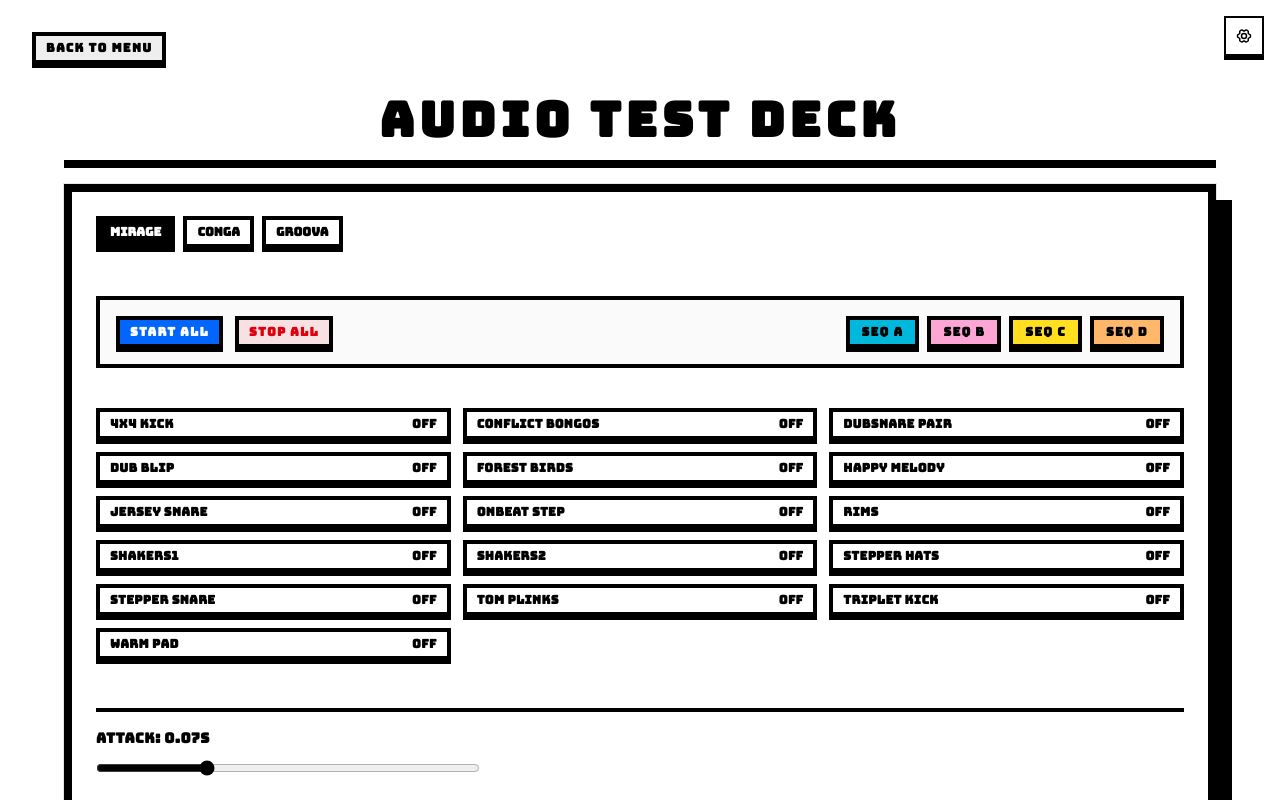
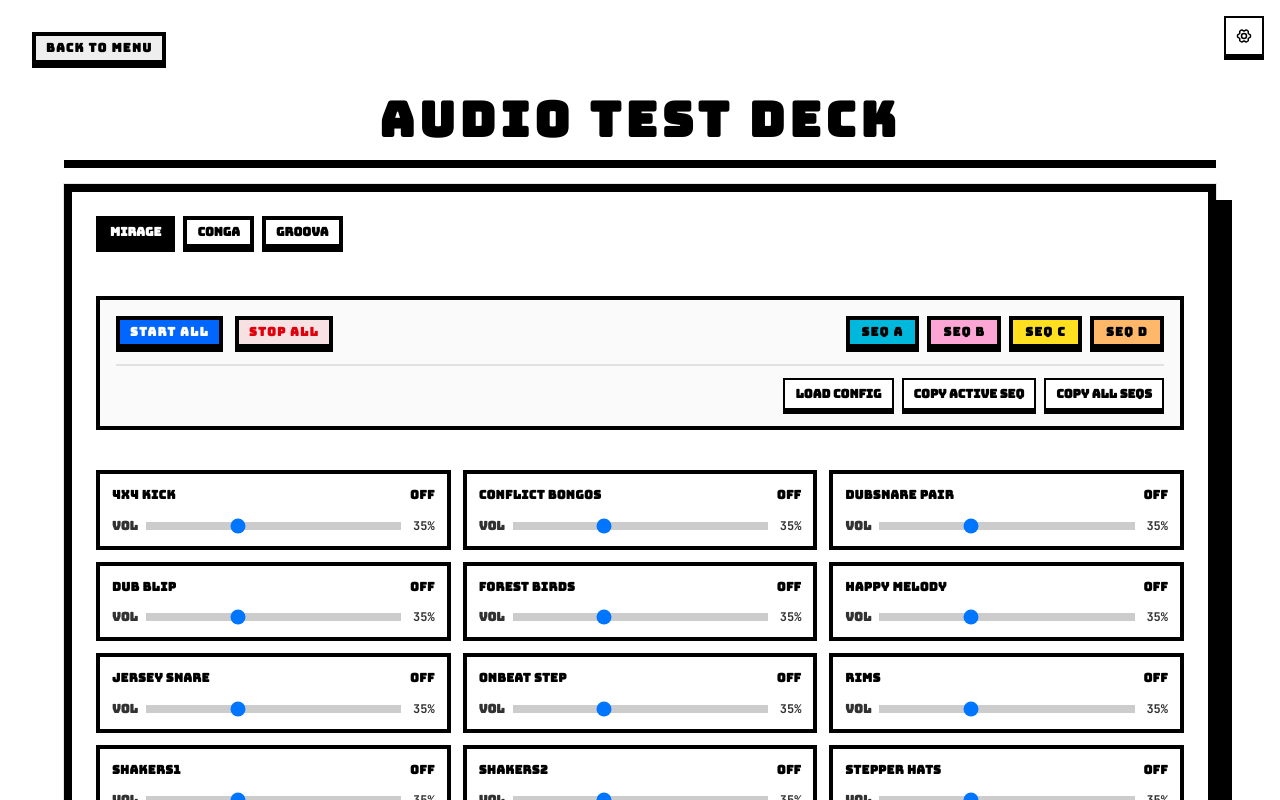
Before and after one commit to Jaydchw/voting-monkey-balls, a Next.js app: page /audio-test in a window 1280 px wide. Shown: the top 800 px of the page. Built offline with nearby package versions, Linux system fonts and the light colour scheme; no server answers.

Commit message:
feat: per track volume control + export/load config

```diff
--- a/src/app/audio-test/page.tsx
+++ b/src/app/audio-test/page.tsx
@@ -66,6 +66,7 @@ const SONGS = {
       "groova shaker.mp3",
       "groova snare-1.mp3",
       "groova snare.mp3",
+      "groova snare.mp3",
       "groova synth.mp3",
       "groova synthstabs.mp3",
       "groova toms.mp3",
@@ -75,29 +76,31 @@ const SONGS = {
   },
 } as const;
 
-const LOOP_VOLUME = 0.35;
 const DEFAULT_LOOP_ATTACK = 0.07;
 const DEFAULT_LOOP_DURATION = 8;
 const DEFAULT_SONG = "mirage" as const;
+const DEFAULT_VOLUME = 0.35;
 
 type SongId = keyof typeof SONGS;
 type SoundFile = string;
-type ToggleState = Record<SoundFile, boolean>;
+type TrackState = { enabled: boolean; volume: number };
+type SequenceState = Record<SoundFile, TrackState>;
+type AllSequencesState = Record<'A' | 'B' | 'C' | 'D', SequenceState>;
 
-function createInitialState(files: readonly SoundFile[]): ToggleState {
+function createInitialState(files: readonly SoundFile[]): SequenceState {
   return files.reduce((acc, file) => {
-    acc[file] = false;
+    acc[file] = { enabled: false, volume: DEFAULT_VOLUME };
     return acc;
-  }, {} as ToggleState);
+  }, {} as SequenceState);
 }
 
-function getInitialSequences(songId: SongId) {
+function getInitialSequences(songId: SongId): AllSequencesState {
   const files = SONGS[songId].files;
   return {
     A: createInitialState(files),
-    B: files.reduce((acc, file) => { acc[file] = true; return acc; }, {} as ToggleState),
-    C: files.reduce((acc, file, idx) => { acc[file] = idx % 2 === 0; return acc; }, {} as ToggleState),
-    D: files.reduce((acc, file, idx) => { acc[file] = idx < Math.floor(files.length / 2); return acc; }, {} as ToggleState),
+    B: files.reduce((acc, file) => { acc[file] = { enabled: true, volume: DEFAULT_VOLUME }; return acc; }, {} as SequenceState),
+    C: files.reduce((acc, file, idx) => { acc[file] = { enabled: idx % 2 === 0, volume: DEFAULT_VOLUME }; return acc; }, {} as SequenceState),
+    D: files.reduce((acc, file, idx) => { acc[file] = { enabled: idx < Math.floor(files.length / 2), volume: DEFAULT_VOLUME }; return acc; }, {} as SequenceState),
   };
 }
 
@@ -111,12 +114,18 @@ function buildSongPath(songId: SongId, file: SoundFile) {
 
 export default function AudioTestPage() {
   const [song, setSong] = useState<SongId>(DEFAULT_SONG);
-  const [sequences, setSequences] = useState(() => getInitialSequences(DEFAULT_SONG));
+  const [sequences, setSequences] = useState<AllSequencesState>(() => getInitialSequences(DEFAULT_SONG));
   const [activeSequence, setActiveSequence] = useState<'A' | 'B' | 'C' | 'D' | null>('A');
-  const [active, setActive] = useState<ToggleState>(() => sequences.A);
+  const [active, setActive] = useState<SequenceState>(() => sequences.A);
 
   const [loopDuration, setLoopDuration] = useState<number>(DEFAULT_LOOP_DURATION);
   const [attack, setAttack] = useState<number>(DEFAULT_LOOP_ATTACK);
+
+  const [copiedSeq, setCopiedSeq] = useState(false);
+  const [copiedAll, setCopiedAll] = useState(false);
+  const [showImport, setShowImport] = useState(false);
+  const [importText, setImportText] = useState("");
+  const [importError, setImportError] = useState("");
 
   const audioContextRef = useRef<AudioContext | null>(null);
   const buffersRef = useRef<Partial<Record<string, AudioBuffer>>>({});
@@ -131,7 +140,7 @@ export default function AudioTestPage() {
   const transportRef = useRef<{ startTime: number; loopDuration: number } | null>(null);
 
   const soundFiles = useMemo(() => SONGS[song].files, [song]);
-  const activeRef = useRef<ToggleState>(active);
+  const activeRef = useRef<SequenceState>(active);
   const soundFilesRef = useRef<readonly SoundFile[]>(soundFiles);
   const attackRef = useRef<number>(attack);
   const songRef = useRef<SongId>(song);
@@ -215,12 +224,16 @@ export default function AudioTestPage() {
     source.loop = true;
     source.loopStart = 0;
     source.loopEnd = loopDurationSeconds;
+
+    const targetVolume = activeRef.current[file]?.volume ?? DEFAULT_VOLUME;
     const gain = ctx.createGain();
     gain.gain.setValueAtTime(0, startAt);
-    gain.gain.linearRampToValueAtTime(LOOP_VOLUME, startAt + attackRef.current);
+    gain.gain.linearRampToValueAtTime(targetVolume, startAt + attackRef.current);
+
     source.connect(gain);
     gain.connect(ctx.destination);
     source.start(startAt, offset);
+
     loopSourcesRef.current[file] = source;
     loopGainsRef.current[file] = gain;
   };
@@ -229,12 +242,16 @@ export default function AudioTestPage() {
     const ctx = getAudioContext();
     const source = ctx.createBufferSource();
     source.buffer = buffer;
+
+    const targetVolume = activeRef.current[file]?.volume ?? DEFAULT_VOLUME;
     const gain = ctx.createGain();
     gain.gain.setValueAtTime(0, startAt);
-    gain.gain.linearRampToValueAtTime(LOOP_VOLUME, startAt + attackRef.current);
+    gain.gain.linearRampToValueAtTime(targetVolume, startAt + attackRef.current);
+
     source.connect(gain);
     gain.connect(ctx.destination);
     source.start(startAt, offset);
+
     const inst = { source, gain };
     tailInstancesRef.current[file] = [...(tailInstancesRef.current[file] || []), inst];
     source.onended = () => {
@@ -246,7 +263,7 @@ export default function AudioTestPage() {
 
   const scheduleWithTailTrack = async (file: SoundFile) => {
     const ctx = getAudioContext();
-    if (!transportRef.current || !activeRef.current[file]) return;
+    if (!transportRef.current || !activeRef.current[file]?.enabled) return;
     const buffer = await loadBuffer(songRef.current, file);
     const now = ctx.currentTime;
     const cycle = nextCycleRef.current[file] ?? Math.floor((now - transportRef.current.startTime) / transportRef.current.loopDuration);
@@ -263,12 +280,11 @@ export default function AudioTestPage() {
     if (songRef.current === "mirage") return; // Mirage uses the perfect no-tail loop natively
 
     schedulerRef.current = window.setInterval(() => {
-      soundFilesRef.current.forEach(file => { if (activeRef.current[file]) void scheduleWithTailTrack(file); });
+      soundFilesRef.current.forEach(file => { if (activeRef.current[file]?.enabled) void scheduleWithTailTrack(file); });
     }, 100);
   };
 
-  // Soft Sequence Transition - Synchronizes new tracks into the existing playing mix
-  const applySequence = async (newActive: ToggleState, seqKey?: 'A' | 'B' | 'C' | 'D' | null) => {
+  const applySequence = async (newActive: SequenceState, seqKey?: 'A' | 'B' | 'C' | 'D' | null) => {
     const ctx = getAudioContext();
     if (ctx.state !== "running") await ctx.resume();
 
@@ -279,24 +295,22 @@ export default function AudioTestPage() {
     if (seqKey !== undefined) setActiveSequence(seqKey);
 
     const isNoTail = songRef.current === "mirage";
-    const needsToPlay = soundFilesRef.current.some(f => newActive[f]);
+    const needsToPlay = soundFilesRef.current.some(f => newActive[f]?.enabled);
 
-    // Initialize transport if it's the first track being enabled
     if (needsToPlay && !transportRef.current) {
       transportRef.current = { startTime: ctx.currentTime + 0.08, loopDuration };
     }
 
     for (const file of soundFilesRef.current) {
-      const wasOn = oldActive[file];
-      const isNowOn = newActive[file];
+      const wasOn = oldActive[file]?.enabled;
+      const isNowOn = newActive[file]?.enabled;
 
       if (wasOn && !isNowOn) {
-        stopFile(file); // Turn off the track
+        stopFile(file);
       } else if (!wasOn && isNowOn) {
-        // Sync the track immediately to the ongoing mix
         void (async () => {
           const buffer = await loadBuffer(songRef.current, file);
-          if (!activeRef.current[file]) return; // Cancel if toggled off quickly
+          if (!activeRef.current[file]?.enabled) return;
 
           const transport = transportRef.current!;
           const now = ctx.currentTime;
@@ -312,43 +326,51 @@ export default function AudioTestPage() {
             void scheduleWithTailTrack(file);
           }
         })();
+      } else if (wasOn && isNowOn && oldActive[file]?.volume !== newActive[file]?.volume) {
+        const now = ctx.currentTime;
+        if (loopGainsRef.current[file]) {
+          loopGainsRef.current[file]!.gain.setTargetAtTime(newActive[file].volume, now, 0.05);
+        }
+        if (tailInstancesRef.current[file]) {
+          tailInstancesRef.current[file]!.forEach(inst => {
+            inst.gain.gain.setTargetAtTime(newActive[file].volume, now, 0.05);
+          });
+        }
       }
     }
 
-    // Handle global scheduling state
     if (!needsToPlay) {
       clearScheduler();
-      transportRef.current = null; // Clean slate when all tracks stop
+      transportRef.current = null;
     } else if (!isNoTail) {
       if (!schedulerRef.current) syncScheduler();
     }
   };
 
-  // Hard Reset - Destroys transport and restarts audio context (used for changing songs)
-  const hardResetAndApply = async (newActive: ToggleState, seqKey?: 'A' | 'B' | 'C' | 'D' | null) => {
+  const hardResetAndApply = async (newActive: SequenceState, seqKey?: 'A' | 'B' | 'C' | 'D' | null) => {
     const ctx = getAudioContext();
     if (ctx.state !== "running") await ctx.resume();
 
-    stopAllSound(); // Purge old songs perfectly
+    stopAllSound();
     clearScheduler();
 
     activeRef.current = newActive;
     setActive(newActive);
     if (seqKey !== undefined) setActiveSequence(seqKey);
 
-    const enabled = soundFilesRef.current.filter(f => newActive[f]);
-    if (enabled.length === 0) {
+    const enabledFiles = soundFilesRef.current.filter(f => newActive[f]?.enabled);
+    if (enabledFiles.length === 0) {
       transportRef.current = null;
       return;
     }
 
-    const buffers = await Promise.all(enabled.map(f => loadBuffer(songRef.current, f)));
+    const buffers = await Promise.all(enabledFiles.map(f => loadBuffer(songRef.current, f)));
     const startAt = ctx.currentTime + 0.08;
     transportRef.current = { startTime: startAt, loopDuration };
 
     const isNoTail = songRef.current === "mirage";
 
-    enabled.forEach((file, i) => {
+    enabledFiles.forEach((file, i) => {
       if (isNoTail) {
         startLoopingSource(file, buffers[i], loopDuration, startAt, 0);
       } else {
@@ -362,8 +384,8 @@ export default function AudioTestPage() {
   };
 
   const toggleFile = async (file: SoundFile) => {
-    const nextEnabled = !active[file];
-    const nextState = { ...active, [file]: nextEnabled };
+    const nextEnabled = !active[file].enabled;
+    const nextState = { ...active, [file]: { ...active[file], enabled: nextEnabled } };
 
     if (activeSequence) {
       setSequences(prev => ({ ...prev, [activeSequence]: nextState }));
@@ -372,12 +394,87 @@ export default function AudioTestPage() {
     await applySequence(nextState, activeSequence);
   };
 
+  const changeVolume = (file: SoundFile, newVolume: number) => {
+    const nextState = { ...active, [file]: { ...active[file], volume: newVolume } };
+
+    setActive(nextState);
+    activeRef.current = nextState;
+
+    if (activeSequence) {
+      setSequences(prev => ({ ...prev, [activeSequence]: nextState }));
+    }
+
+    const ctx = getAudioContext();
+    const now = ctx.currentTime;
+
+    if (loopGainsRef.current[file]) {
+      loopGainsRef.current[file]!.gain.setTargetAtTime(newVolume, now, 0.05);
+    }
+
+    if (tailInstancesRef.current[file]) {
+      tailInstancesRef.current[file]!.forEach(inst => {
+        inst.gain.gain.setTargetAtTime(newVolume, now, 0.05);
+      });
+    }
+  };
+
   const handleSetAll = (enabled: boolean) => {
-    const nextState = soundFilesRef.current.reduce((acc, f) => { acc[f] = enabled; return acc; }, {} as ToggleState);
+    const nextState = soundFilesRef.current.reduce((acc, f) => {
+      acc[f] = { enabled, volume: activeRef.current[f]?.volume ?? DEFAULT_VOLUME };
+      return acc;
+    }, {} as SequenceState);
+
     if (activeSequence) {
       setSequences(prev => ({ ...prev, [activeSequence]: nextState }));
     }
     applySequence(nextState, activeSequence);
+  };
+
+  // Clipboard & Import Utilities
+  const handleCopyCurrentSequence = () => {
+    const textToCopy = `/* --- COPY-PASTE SEQUENCE (${activeSequence || 'CUSTOM'}) START --- */\n${JSON.stringify(activeRef.current, null, 2)}\n/* --- COPY-PASTE SEQUENCE END --- */`;
+    navigator.clipboard.writeText(textToCopy);
+    setCopiedSeq(true);
+    setTimeout(() => setCopiedSeq(false), 2000);
+  };
+
+  const handleCopyAllSequences = () => {
+    const textToCopy = `/* --- COPY-PASTE ALL SEQUENCES START --- */\n${JSON.stringify(sequences, null, 2)}\n/* --- COPY-PASTE ALL SEQUENCES END --- */`;
+    navigator.clipboard.writeText(textToCopy);
+    setCopiedAll(true);
+    setTimeout(() => setCopiedAll(false), 2000);
+  };
+
+  const handleImportConfig = async () => {
+    try {
+      setImportError("");
+      // Strip out the /* ... */ comments generated by our copy methods
+      const cleanText = importText.replace(/\/\*[\s\S]*?\*\//g, '').trim();
+      if (!cleanText) throw new Error("No valid JSON found in your paste.");
+
+      const parsed = JSON.parse(cleanText);
+
+      // Simple heuristic: Does it contain "A" and "B" blocks? If so, it's an "All Sequences" export.
+      if (parsed.A && parsed.B) {
+        setSequences(parsed);
+        if (activeSequence && parsed[activeSequence]) {
+          await hardResetAndApply(parsed[activeSequence], activeSequence);
+        } else {
+          await hardResetAndApply(parsed.A, 'A');
+        }
+      } else {
+        // Otherwise, it's a single sequence. Apply it to the currently active letter slot.
+        const targetSeqKey = activeSequence || 'A';
+        setSequences(prev => ({ ...prev, [targetSeqKey]: parsed }));
+        await hardResetAndApply(parsed, targetSeqKey);
+      }
+
+      setShowImport(false);
+      setImportText("");
+    } catch (err) {
+      console.error("Config Parse Error:", err);
+      setImportError("Failed to load config. Ensure you copied the full block properly.");
+    }
   };
 
   useEffect(() => {
@@ -412,7 +509,6 @@ export default function AudioTestPage() {
                     if (song === id) return;
                     setSong(id);
 
-                    // Immediately update references to guarantee hard reset uses new song files
                     songRef.current = id;
                     soundFilesRef.current = SONGS[id].files;
 
@@ -427,7 +523,8 @@ export default function AudioTestPage() {
             </div>
           </div>
 
-          <div className="flex flex-wrap items-center gap-3 mb-6 bg-zinc-50 p-4 border-4 border-black">
+          <div className="flex flex-col gap-3 mb-6 bg-zinc-50 p-4 border-4 border-black">
+            <div className="flex flex-wrap items-center gap-3">
               <Button className="border-4 border-black rounded-none uppercase font-black tracking-widest bg-primary text-primary-foreground" onClick={() => handleSetAll(true)}>
                 Start All
               </Button>
@@ -435,7 +532,6 @@ export default function AudioTestPage() {
                 Stop All
               </Button>
 
-            {/* Sequence Selector Buttons */}
               <div className="flex gap-2 ml-auto">
                 <Button className={`border-4 border-black rounded-none uppercase font-black tracking-widest text-black hover:bg-cyan-200 text-xs px-3 ${activeSequence === 'A' ? 'bg-cyan-500' : 'bg-cyan-300'}`} onClick={() => applySequence(sequences.A, 'A')}>
                   Seq A
@@ -452,18 +548,70 @@ export default function AudioTestPage() {
               </div>
             </div>
 
+            <div className="flex justify-end gap-2 pt-3 mt-1 border-t-2 border-black/10">
+              <Button variant="outline" className="border-2 border-black rounded-none uppercase font-black text-xs h-8" onClick={() => setShowImport(!showImport)}>
+                {showImport ? "Close Import" : "Load Config"}
+              </Button>
+              <Button variant="outline" className="border-2 border-black rounded-none uppercase font-black text-xs h-8" onClick={handleCopyCurrentSequence}>
+                {copiedSeq ? "Copied!" : "Copy Active Seq"}
+              </Button>
+              <Button variant="outline" className="border-2 border-black rounded-none uppercase font-black text-xs h-8" onClick={handleCopyAllSequences}>
+                {copiedAll ? "Copied!" : "Copy All Seqs"}
+              </Button>
+            </div>
+
+            {/* Import Overlay */}
+            {showImport && (
+              <div className="mt-2 p-4 border-4 border-black bg-white shadow-inner">
+                <div className="text-sm font-black uppercase mb-2 tracking-wide">Paste Config Code:</div>
+                <textarea
+                  className="w-full h-32 p-3 font-mono text-xs border-2 border-black focus:outline-none focus:ring-0 bg-zinc-50"
+                  value={importText}
+                  onChange={(e) => setImportText(e.target.value)}
+                  placeholder="Paste the sequence block here..."
+                />
+                {importError && <div className="text-red-600 font-bold text-xs mt-2 uppercase">{importError}</div>}
+                <div className="flex justify-end gap-2 mt-3">
+                  <Button className="border-2 border-black rounded-none uppercase font-black text-xs h-8 bg-green-400 text-black hover:bg-green-300" onClick={handleImportConfig}>
+                    Apply Config
+                  </Button>
+                </div>
+              </div>
+            )}
+          </div>
+
           <div className="grid grid-cols-1 md:grid-cols-2 lg:grid-cols-3 gap-3">
-            {soundFiles.map(file => (
-              <Button key={file} onClick={() => toggleFile(file)}
-                className={`justify-between border-4 border-black rounded-none uppercase font-black tracking-wide ${active[file] ? "bg-primary text-primary-foreground hover:bg-primary/90" : "bg-white text-black hover:bg-zinc-100"}`}>
-                <span>{file.replace(".mp3", "").replaceAll("_", " ")}</span>
-                <span>{active[file] ? "ON" : "OFF"}</span>
-              </Button>
-            ))}
+            {soundFiles.map(file => {
+              const isOn = active[file]?.enabled ?? false;
+              const vol = active[file]?.volume ?? DEFAULT_VOLUME;
+
+              return (
+                <div key={file} className={`flex flex-col border-4 border-black rounded-none ${isOn ? "bg-primary text-primary-foreground" : "bg-white text-black"}`}>
+                  <button onClick={() => toggleFile(file)}
+                    className="flex justify-between items-center w-full p-3 uppercase font-black tracking-wide hover:bg-black/10 transition-colors focus:outline-none">
+                    <span className="truncate pr-2">{file.replace(".mp3", "").replaceAll("_", " ")}</span>
+                    <span>{isOn ? "ON" : "OFF"}</span>
+                  </button>
+                  <div className="flex items-center gap-2 px-3 pb-3">
+                    <span className="text-xs font-bold opacity-80">VOL</span>
+                    <input
+                      type="range"
+                      min="0" max="1" step="0.01"
+                      value={vol}
+                      onChange={(e) => changeVolume(file, Number(e.target.value))}
+                      className="w-full h-2 bg-black/20 appearance-none cursor-pointer"
+                    />
+                    <span className="text-xs font-mono font-bold opacity-80 w-8 text-right">
+                      {Math.round(vol * 100)}%
+                    </span>
+                  </div>
+                </div>
+              );
+            })}
           </div>
 
           <div className="mt-8 border-t-4 border-black pt-4">
-            <label className="block text-sm font-bold uppercase tracking-wide mb-3">Attack: {attack.toFixed(2)}s</label>
+            <label className="block text-sm font-bold uppercase tracking-wide mb-3">Master Attack Buffer: {attack.toFixed(2)}s</label>
             <input type="range" min="0" max="0.25" step="0.005" value={attack} onChange={(e) => setAttack(Number(e.target.value))} className="w-full max-w-sm accent-black" />
           </div>
         </Card>
```
Lines whose indentation alone changed are shown as unchanged.
